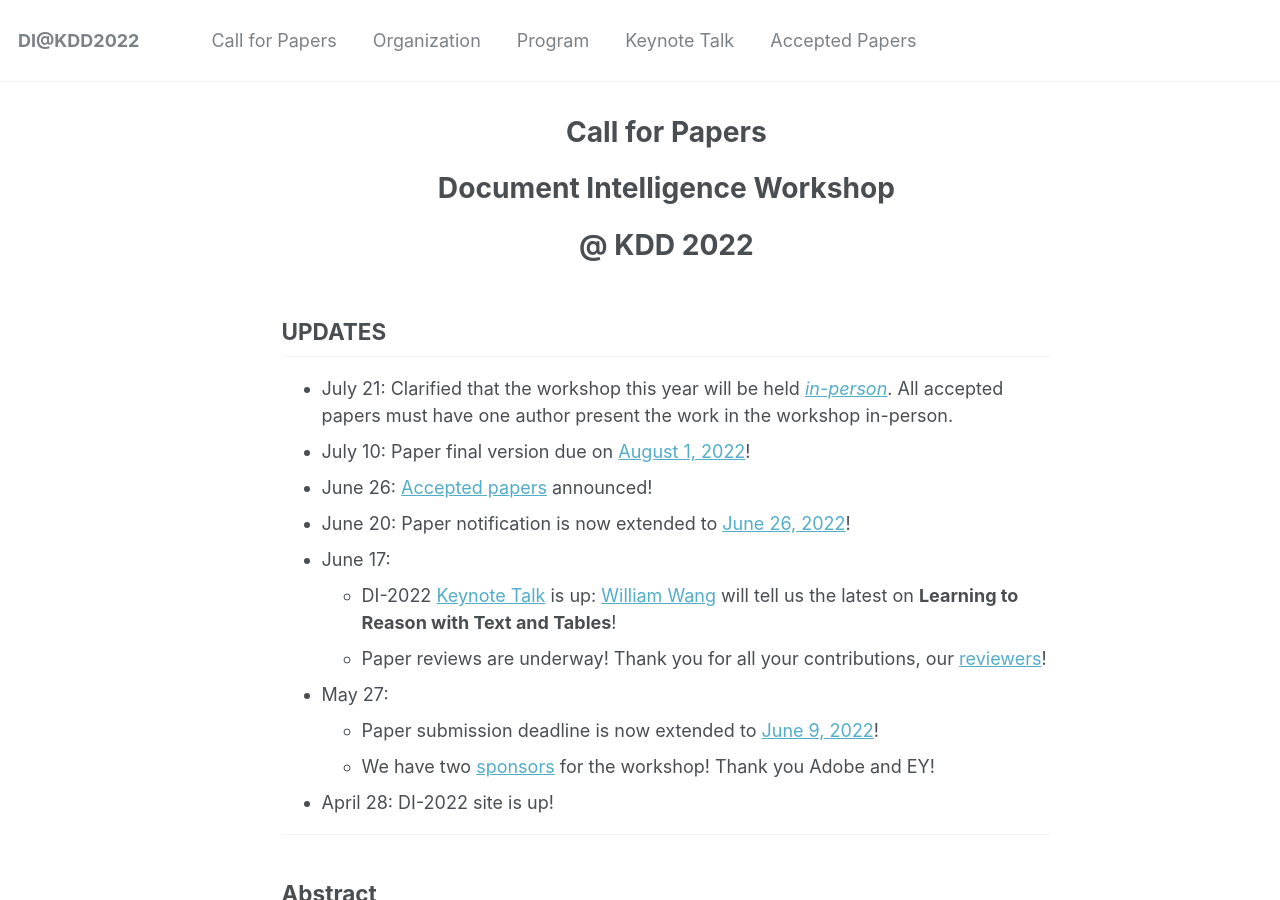
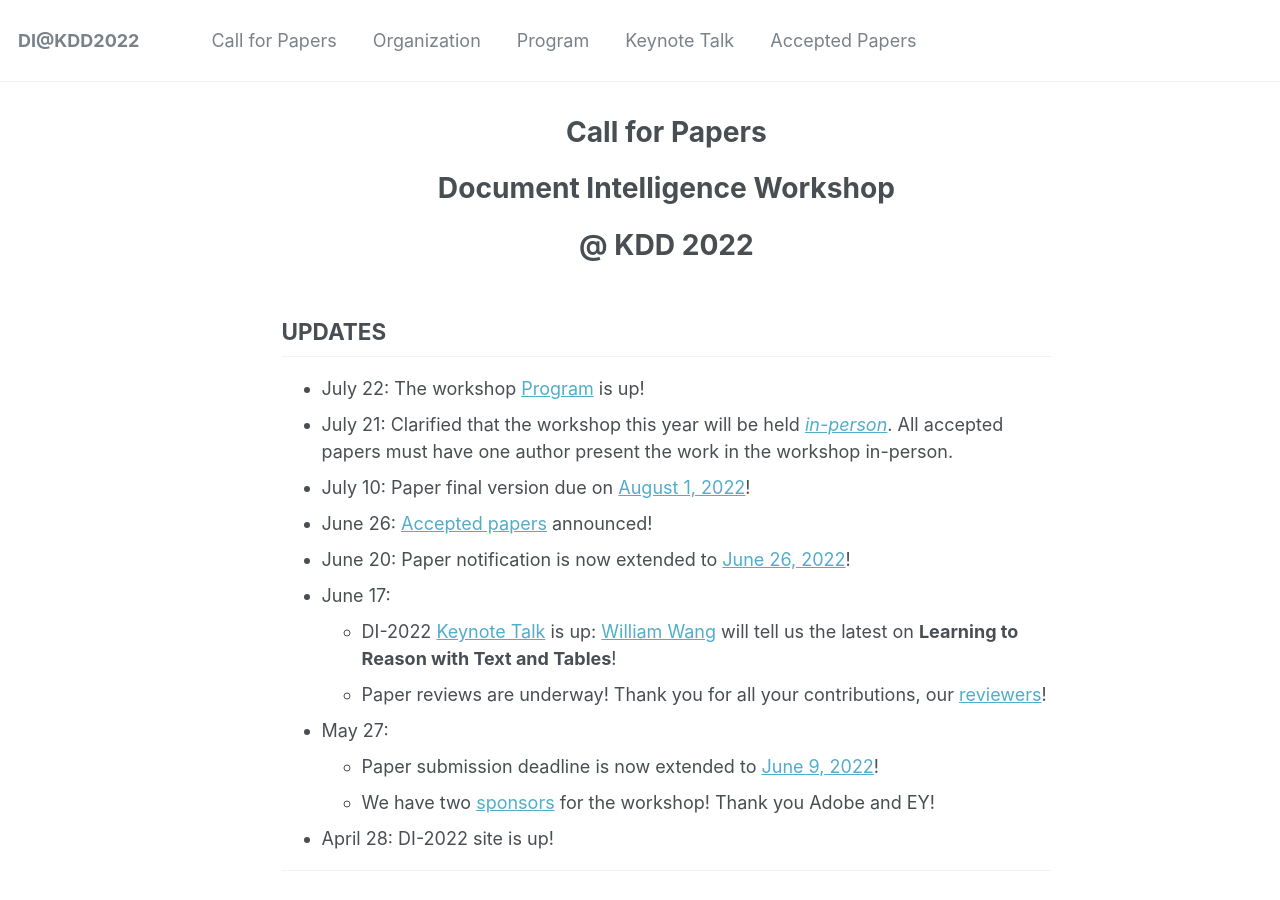
Before and after one commit to document-intelligence/DI-2022, a Jekyll site: the page built from _pages/cfp.md, in a window 1280 px wide and 900 px high. Built offline with Jekyll 4.4.1, drawn with Linux system fonts in a browser that asks for light colours.

Commit message:
Update cfp.md

```diff
--- a/_pages/cfp.md
+++ b/_pages/cfp.md
@@ -11,6 +11,7 @@ redirect_from:
 
 ## UPDATES
 
+- July 22: The workshop [Program](https://document-intelligence.github.io/DI-2022/program/) is up!
 - July 21: Clarified that the workshop this year will be held [*in-person*](#in-person). All accepted papers must have one author present the work in the workshop in-person.
 - July 10: Paper final version due on [August 1, 2022](#important-dates)!
 - June 26: [Accepted papers](https://document-intelligence.github.io/DI-2022/papers/) announced!
```
